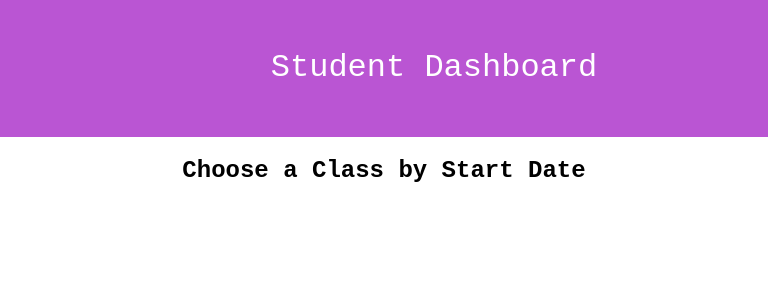
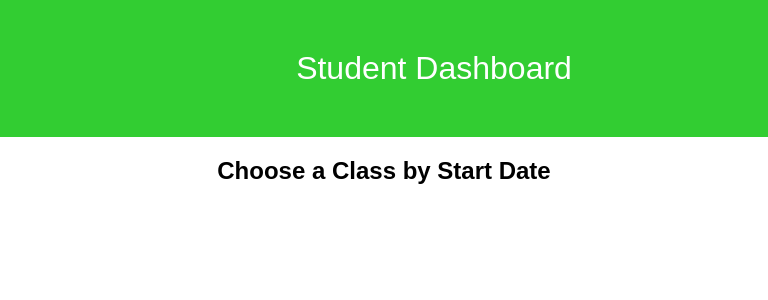
Before and after one commit to nicoleslater/project-student-dashboard, a React (Vite) app: page / in a window 768 px wide. Shown: the top 300 px of the page. Built offline with nearby package versions, Linux system fonts and the light colour scheme.

Commit message:
Updatin CSS

```diff
--- a/src/index.css
+++ b/src/index.css
@@ -29,7 +29,7 @@
     padding: 10px;
   }
   header {
-    background: mediumorchid;
+    background: limegreen;
     color: white;
     font-size: xx-large;
 
@@ -84,7 +84,7 @@
 @media (max-width: 799px) and (min-width: 400px) {
   body {
     margin: 0;
-    font-family: "Courier New", Courier, monospace;
+    font-family: sans-serif;
   }
   .container {
     height: 100vh;
@@ -109,7 +109,7 @@
   }
 
   header {
-    background: mediumorchid;
+    background: limegreen;
     color: white;
     font-size: xx-large;
 
```
